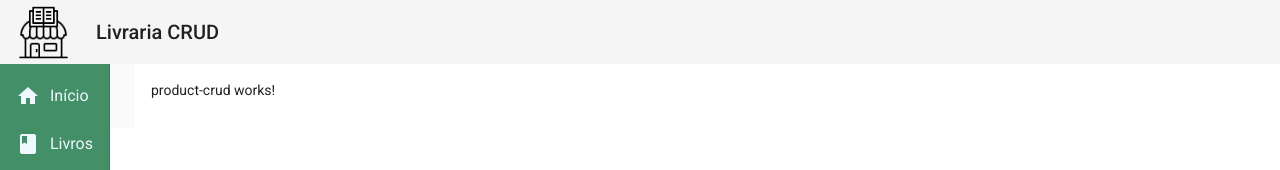
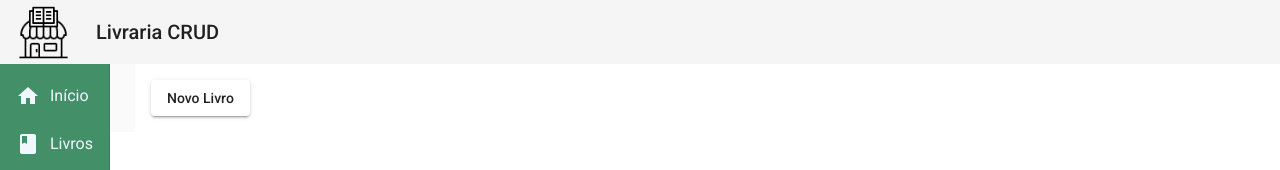
Before and after one commit to higor-jugler/livraria-crud, an Angular app in the folder frontend/: page /products in a window 1280 px wide. Shown: the top 170 px of the page. Built offline with nearby package versions, Linux system fonts and the light colour scheme.

Commit message:
Implementado injecao para novo livro

```diff
--- a/frontend/src/app/app-routing.module.ts
+++ b/frontend/src/app/app-routing.module.ts
@@ -3,6 +3,7 @@
 
 import { HomeComponent } from "./views/home/home.component";
 import { ProductCrudComponent } from "./views/product-crud/product-crud.component";
+import { ProductCreateComponent } from './components/product/product-create/product-create.component';
 
 const routes: Routes = [
   {
@@ -12,6 +13,10 @@
   {
     path: "products",
     component: ProductCrudComponent
+  },
+  {
+    path: "products/create",
+    component: ProductCreateComponent
   }
 ];
 
--- /dev/null
+++ b/frontend/src/app/components/product/product-create/product-create.component.html
@@ -0,0 +1 @@
+<h1>Teste</h1>
--- /dev/null
+++ b/frontend/src/app/components/product/product-create/product-create.component.ts
@@ -0,0 +1,16 @@
+import { Component, OnInit } from '@angular/core';
+
+
+@Component({
+  selector: 'app-product-create',
+  templateUrl: './product-create.component.html',
+  styleUrls: ['./product-create.component.css']
+})
+export class ProductCreateComponent implements OnInit {
+
+  constructor() { }
+
+  ngOnInit(): void {
+  }
+
+}
--- a/frontend/src/app/views/product-crud/product-crud.component.html
+++ b/frontend/src/app/views/product-crud/product-crud.component.html
@@ -1 +1 @@
-<p>product-crud works!</p>
+<button mat-raised-button (click)="newBook()">Novo Livro</button>
--- a/frontend/src/app/views/product-crud/product-crud.component.ts
+++ b/frontend/src/app/views/product-crud/product-crud.component.ts
@@ -1,4 +1,5 @@
 import { Component, OnInit } from '@angular/core';
+import { Router } from '@angular/router';
 
 @Component({
   selector: 'app-product-crud',
@@ -7,9 +8,13 @@
 })
 export class ProductCrudComponent implements OnInit {
 
-  constructor() { }
+  constructor(private router: Router) { }
 
   ngOnInit(): void {
   }
 
+  newBook(): void {
+    this.router.navigate(['/products/create'])
+  }
+
 }
```
Also changed, not shown: frontend/src/app/app.module.ts (+6 -2 lines), frontend/src/app/components/product/product-create/product-create.component.css (added), 1 other file (tests, documents, lock files or other folders).
